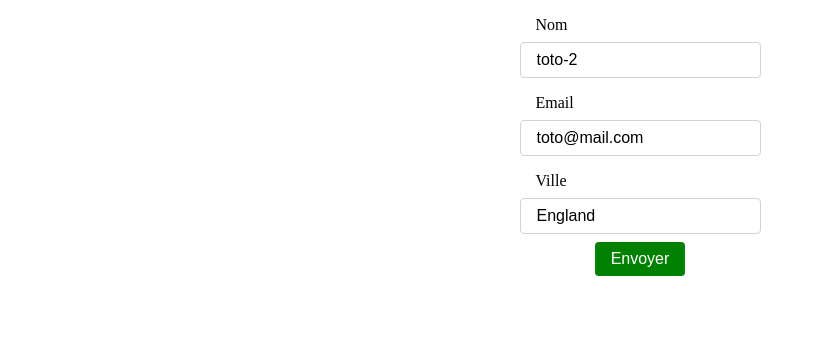
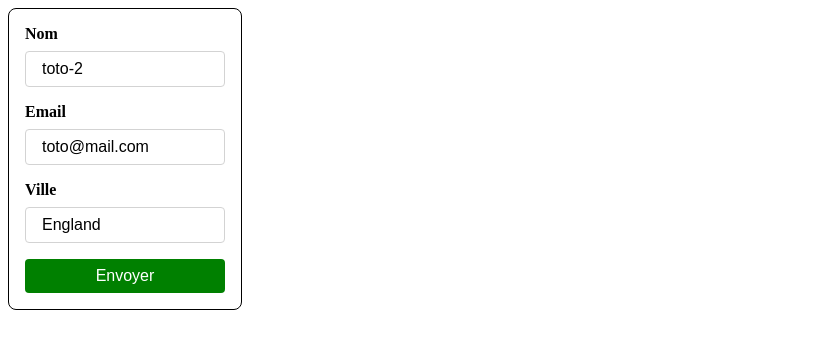
Before and after one commit to QuentinLeFourbe/Test-2, a React (Vite) app in the folder packages/client/: page / in a window 1280 px wide. Shown: the top 348 px of the page, without its empty margins (0-816 px from the left). Built offline with nearby package versions, Linux system fonts and the light colour scheme.

Commit message:
add error management for profile form

```diff
--- a/packages/client/src/components/Atoms/Label.tsx
+++ b/packages/client/src/components/Atoms/Label.tsx
@@ -12,5 +12,5 @@ function Label({ children, ...props }: LabelProps) {
 export default Label;
 
 const StyledLabel = styled.label`
-  padding: 8px 16px;
+  font-weight: bold;
 `;
--- a/packages/client/src/components/Molecules/FormTextField.tsx
+++ b/packages/client/src/components/Molecules/FormTextField.tsx
@@ -6,15 +6,21 @@ import TextInput from '../Atoms/TextInput';
 type FormTextFieldProps = {
   label: string;
   register: any;
+  error: any;
 };
 
-function FormTextField({ label, register }: FormTextFieldProps) {
-  console.log(register);
+function FormTextField({ label, register, error }: FormTextFieldProps) {
+  console.log('error', error);
   return (
     <FieldContainer>
       <Label>{label}</Label>
-      {/* <input type="text" {...register} /> */}
       <TextInput {...register} />
+      {error && error.type === 'required' && (
+        <ErrorSpan>Champs nécessaire</ErrorSpan>
+      )}
+      {error && error.type === 'maxLength' && (
+        <ErrorSpan>Longueur maximum atteinte</ErrorSpan>
+      )}
     </FieldContainer>
   );
 }
@@ -24,4 +30,9 @@ export default FormTextField;
 export const FieldContainer = styled.div`
   display: flex;
   flex-direction: column;
+  gap: 8px;
 `;
+
+export const ErrorSpan = styled.span`
+  color: red;
+`;
--- a/packages/client/src/components/Organisms/UserProfileForm.tsx
+++ b/packages/client/src/components/Organisms/UserProfileForm.tsx
@@ -4,22 +4,37 @@ import { User } from '../../types/users';
 import SubmitButton from '../Atoms/SubmitButton';
 import FormTextField from '../Molecules/FormTextField';
 
-type UserProfileFormProps = {
+export type UserProfileFormProps = {
   onSubmit: (data: any) => void;
   defaultValues: User;
 };
 
 function UserProfileForm({ onSubmit, defaultValues }: UserProfileFormProps) {
-  const { register, handleSubmit, watch } = useForm({ defaultValues });
+  const {
+    register,
+    handleSubmit,
+    formState: { errors },
+  } = useForm({ defaultValues });
 
-  console.log(defaultValues);
+  console.log(errors);
 
-  console.log(watch('name'));
   return (
     <StyledForm onSubmit={handleSubmit(onSubmit)}>
-      <FormTextField label="Nom" register={register('name')} />
-      <FormTextField label="Email" register={register('email')} />
-      <FormTextField label="Ville" register={register('city')} />
+      <FormTextField
+        label="Nom"
+        register={register('name', { required: true, maxLength: 30 })}
+        error={errors.name}
+      />
+      <FormTextField
+        label="Email"
+        register={register('email')}
+        error={errors.email}
+      />
+      <FormTextField
+        label="Ville"
+        register={register('city')}
+        error={errors.city}
+      />
       <SubmitButton />
     </StyledForm>
   );
@@ -30,7 +45,10 @@ export default UserProfileForm;
 const StyledForm = styled.form`
   display: flex;
   flex-direction: column;
-  align-items: center;
   justify-content: center;
-  gap: 8px;
+  gap: 16px;
+  border: 1px solid black;
+  padding: 16px;
+  border-radius: 8px;
+  width: 200px;
 `;
```
